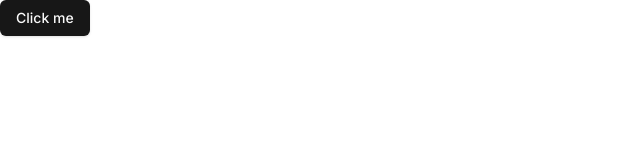
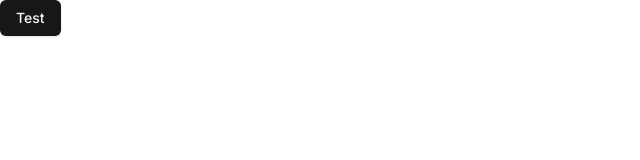
Before and after one commit to Incisif/nextJs-test, a Next.js app: page / in a window 1280 px wide. Shown: the top 160 px of the page, without its empty margins (0-640 px from the left). Built offline with nearby package versions, Linux system fonts and the light colour scheme.

Commit message:
Minor changes

```diff
--- a/app/page.tsx
+++ b/app/page.tsx
@@ -3,7 +3,7 @@ import { Button } from "@/components/ui/button";
 export default function Home() {
   return (
     <div>
-      <Button>Click me</Button>
+      <Button>Test</Button>
     </div>
   );
 }
```
